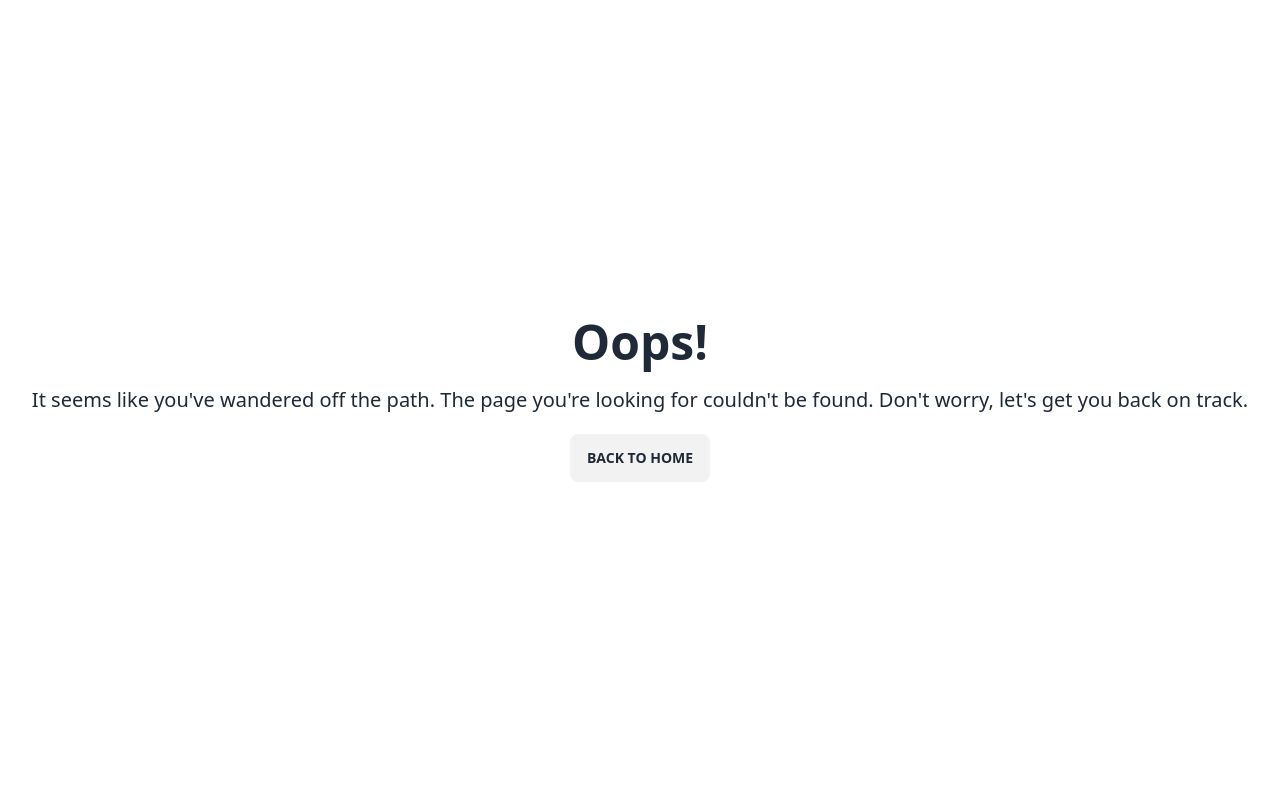
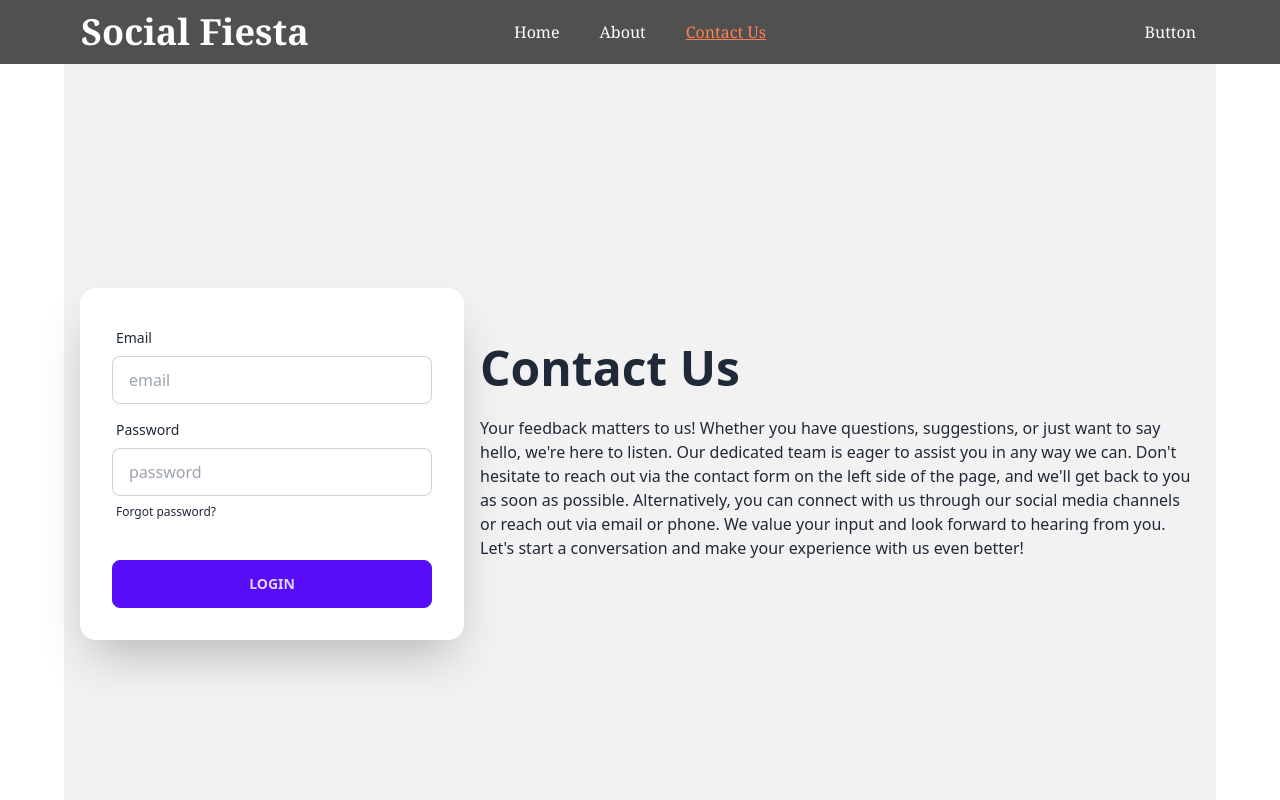
Before and after one commit to fahim-khandakar/social-event, a React (Vite) app: page /contact in a window 1280 px wide. Shown: the top 800 px of the page. Built offline with nearby package versions, Linux system fonts and the light colour scheme.

Commit message:
complete home, about and contact section also added aos animation in about page

```diff
--- a/index.html
+++ b/index.html
@@ -4,7 +4,7 @@
     <meta charset="UTF-8" />
     <link rel="icon" type="image/svg+xml" href="/vite.svg" />
     <meta name="viewport" content="width=device-width, initial-scale=1.0" />
-    <title>Vite + React</title>
+    <title>Social Events</title>
   </head>
   <body>
     <div id="root"></div>
--- a/package.json
+++ b/package.json
@@ -10,6 +10,7 @@
     "preview": "vite preview"
   },
   "dependencies": {
+    "aos": "^2.3.4",
     "localforage": "^1.10.0",
     "match-sorter": "^6.3.1",
     "react": "^18.2.0",
--- /dev/null
+++ b/src/Pages/About/About.jsx
@@ -0,0 +1,45 @@
+import banner from "../../assets/aboutBanner.jpg";
+import AOS from "aos";
+import "aos/dist/aos.css";
+import { useEffect } from "react";
+const About = () => {
+  useEffect(() => {
+    AOS.init();
+  }, []);
+  return (
+    <div className="max-w-6xl mx-auto px-5 md:px-0 pt-24">
+      <div className="flex flex-col md:flex-row justify-around items-center gap-10">
+        <div
+          className="w-full md:w-1/2"
+          data-aos="fade-right"
+          data-aos-duration="2000"
+        >
+          <img className="rounded-md" src={banner} alt="" />
+        </div>
+        <div
+          className="w-full md:w-1/2"
+          data-aos="fade-left"
+          data-aos-duration="2000"
+        >
+          <h1 className="text-4xl font-bold font-serif pb-8">Our Story</h1>
+          <p>
+            Welcome to Social Fiesta, where memorable moments and unforgettable
+            experiences come to life. Our journey began with a passion for
+            bringing people together to celebrate life's special moments. From
+            weddings to birthdays, corporate gatherings to community festivals,
+            we believe that every event deserves to be extraordinary. Our
+            dedicated team of event enthusiasts is committed to crafting
+            seamless, unique, and joy-filled experiences that leave lasting
+            impressions. With years of expertise and a deep love for what we do,
+            we've earned a reputation for excellence in event planning and
+            coordination. Join us on this incredible journey as we continue to
+            create magic, one event at a time. We can't wait to be a part of
+            your next celebration. Let's make memories together!
+          </p>
+        </div>
+      </div>
+    </div>
+  );
+};
+
+export default About;
--- a/src/Pages/Banner/Banner.jsx
+++ b/src/Pages/Banner/Banner.jsx
@@ -5,8 +5,8 @@ const Banner = () => {
     <div className="w-full object-cover">
       <div>
         <img className="w-full max-h-screen" src={banner} alt="" />
-        <div className="absolute top-80 right-0 left-0  text-center">
-          <h1 className="text-5xl font-bold text-white bg-[#00000070] py-5">
+        <div className="absolute top-80 text-center right-0 left-0 bg-[#00000070]  ">
+          <h1 className="text-5xl  font-bold text-white  py-5">
             We Are Ready For Your Events!
           </h1>
         </div>
--- /dev/null
+++ b/src/Pages/Contact/Contact.jsx
@@ -0,0 +1,60 @@
+const Contact = () => {
+  return (
+    <div className="max-w-6xl mx-auto p-5 md:p-0">
+      <div className="hero min-h-screen bg-base-200">
+        <div className="hero-content flex-col lg:flex-row-reverse">
+          <div className="text-center lg:text-left">
+            <h1 className="text-5xl font-bold">Contact Us</h1>
+            <p className="py-6">
+              Your feedback matters to us! Whether you have questions,
+              suggestions, or just want to say hello, we're here to listen. Our
+              dedicated team is eager to assist you in any way we can. Don't
+              hesitate to reach out via the contact form on the left side of the
+              page, and we'll get back to you as soon as possible.
+              Alternatively, you can connect with us through our social media
+              channels or reach out via email or phone. We value your input and
+              look forward to hearing from you. Let's start a conversation and
+              make your experience with us even better!
+            </p>
+          </div>
+          <div className="card flex-shrink-0 w-full max-w-sm shadow-2xl bg-base-100">
+            <form className="card-body">
+              <div className="form-control">
+                <label className="label">
+                  <span className="label-text">Email</span>
+                </label>
+                <input
+                  type="email"
+                  placeholder="email"
+                  className="input input-bordered"
+                  required
+                />
+              </div>
+              <div className="form-control">
+                <label className="label">
+                  <span className="label-text">Password</span>
+                </label>
+                <input
+                  type="password"
+                  placeholder="password"
+                  className="input input-bordered"
+                  required
+                />
+                <label className="label">
+                  <a href="#" className="label-text-alt link link-hover">
+                    Forgot password?
+                  </a>
+                </label>
+              </div>
+              <div className="form-control mt-6">
+                <button className="btn btn-primary">Login</button>
+              </div>
+            </form>
+          </div>
+        </div>
+      </div>
+    </div>
+  );
+};
+
+export default Contact;
--- a/src/Pages/Header/Header.jsx
+++ b/src/Pages/Header/Header.jsx
@@ -8,16 +8,16 @@ const Header = () => {
         <NavLink to="/">Home</NavLink>
       </li>
       <li>
-        <NavLink to="/contact">Contact</NavLink>
+        <NavLink to="/about">About</NavLink>
       </li>
       <li>
-        <NavLink to="/about">About</NavLink>
+        <NavLink to="/contact">Contact Us</NavLink>
       </li>
     </>
   );
 
   return (
-    <div className="bg-[#000000af] w-full fixed right-0 left-0">
+    <div className="bg-[#000000af] w-full ">
       <div className="navbar font-serif text-white mx-auto max-w-6xl px-5 md:px-0 ">
         <div className="navbar-start">
           <div className="dropdown">
@@ -39,7 +39,7 @@ const Header = () => {
             </label>
             <ul
               tabIndex={0}
-              className="gap-10 menu-sm dropdown-content mt-3 z-[1] p-2 shadow bg-base-100 rounded-box w-52"
+              className="gap-10 menu-sm dropdown-content text-black mt-1 z-[1] p-2 shadow bg-base-200 rounded-box w-52"
             >
               {navLinks}
             </ul>
```
Also changed, not shown: src/Root/Router.jsx (+10 -0 lines), 2 other files (tests, documents, lock files or other folders).
